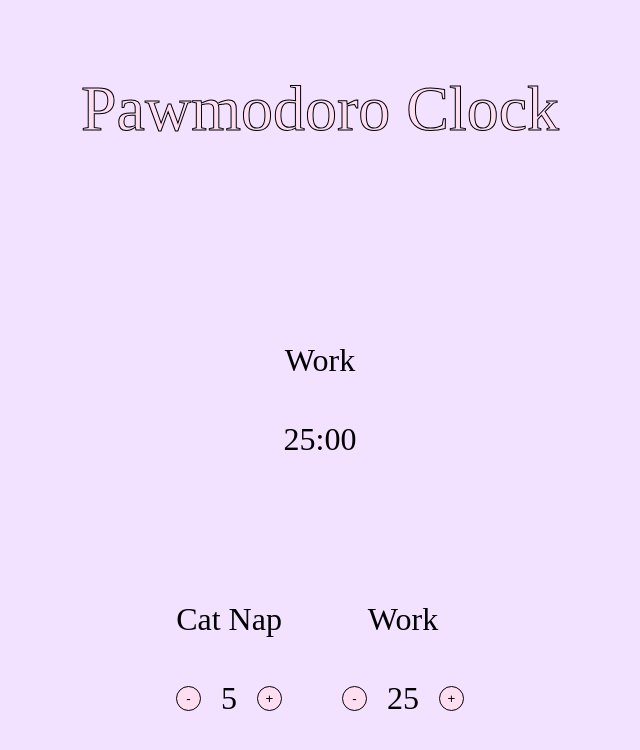
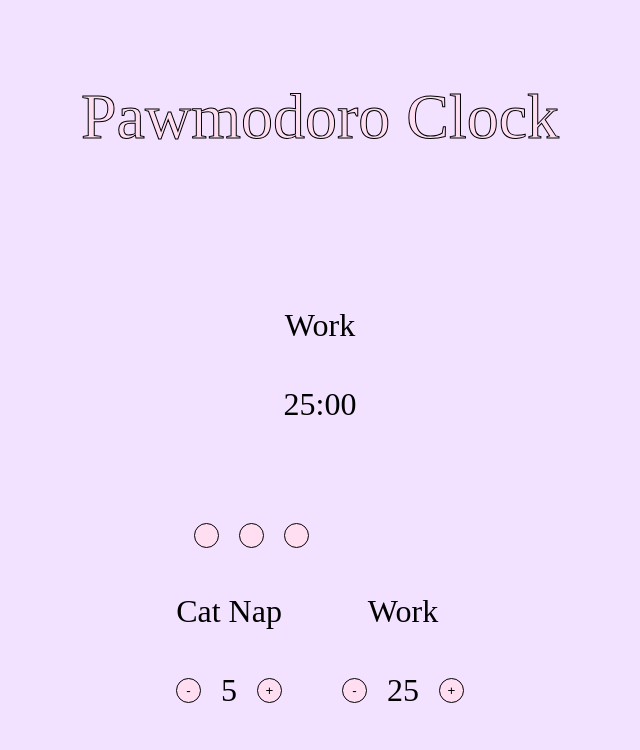
Before and after one commit to scampcoder/pawmodoro, a React (Create React App) app: page / in a window 1280 px wide. Shown: the top 750 px of the page, without its empty margins (320-960 px from the left). Built offline with nearby package versions, Linux system fonts and the light colour scheme; a web font is replaced by a local one.

Commit message:
add font awesome

```diff
--- a/package.json
+++ b/package.json
@@ -3,6 +3,9 @@
   "version": "0.1.0",
   "private": true,
   "dependencies": {
+    "@fortawesome/fontawesome-svg-core": "^1.2.36",
+    "@fortawesome/free-solid-svg-icons": "^5.15.4",
+    "@fortawesome/react-fontawesome": "^0.1.16",
     "@testing-library/jest-dom": "^5.11.4",
     "@testing-library/react": "^11.1.0",
     "@testing-library/user-event": "^12.1.10",
--- a/src/components/MainTimerComponent.js
+++ b/src/components/MainTimerComponent.js
@@ -1,4 +1,5 @@
 import React from 'react';
+import { FontAwesomeIcon } from '@fortawesome/react-fontawesome'
 
 class Timer extends React.Component {
     constructor(props) {
@@ -12,6 +13,7 @@
 
     render() {
         return (
+            <section>
                 <section className="main-timer">
                     {/*if we we are in a session display Work, if not display Chill*/}
                     <h4>{this.state.isSession === true ? "Work" : "Cat Nap"}</h4>
@@ -19,6 +21,12 @@
                     <span className="timer">:</span>
                     <span className="timer">{this.state.timerSecond < 10 ? '0' + this.state.timerSecond : this.state.timerSecond}</span>
                 </section>
+                <section className="action-btns">
+                    <button></button>
+                    <button></button>
+                    <button></button>
+                </section>
+            </section>
         )
     }
 }
```
Also changed, not shown: 1 other file (tests, documents, lock files or other folders). Lines whose indentation alone changed are shown as unchanged.
